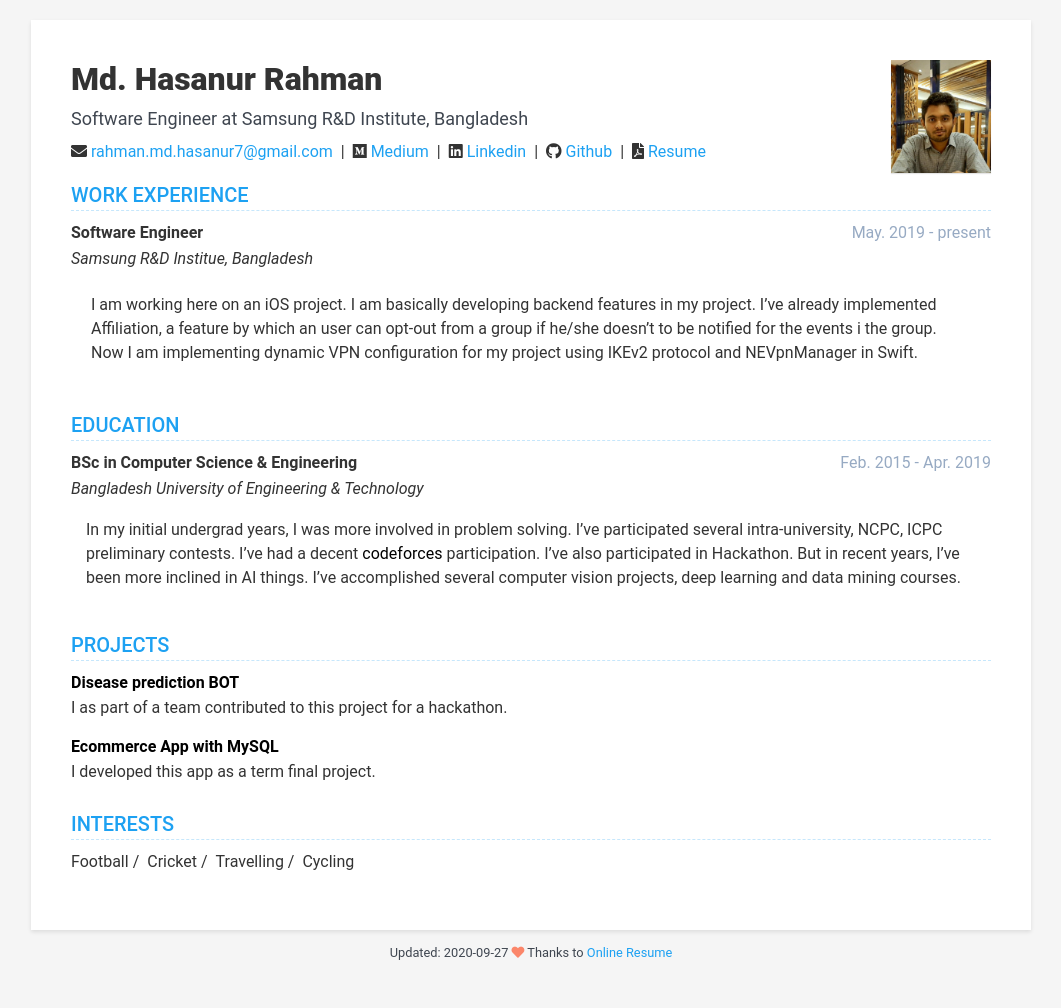
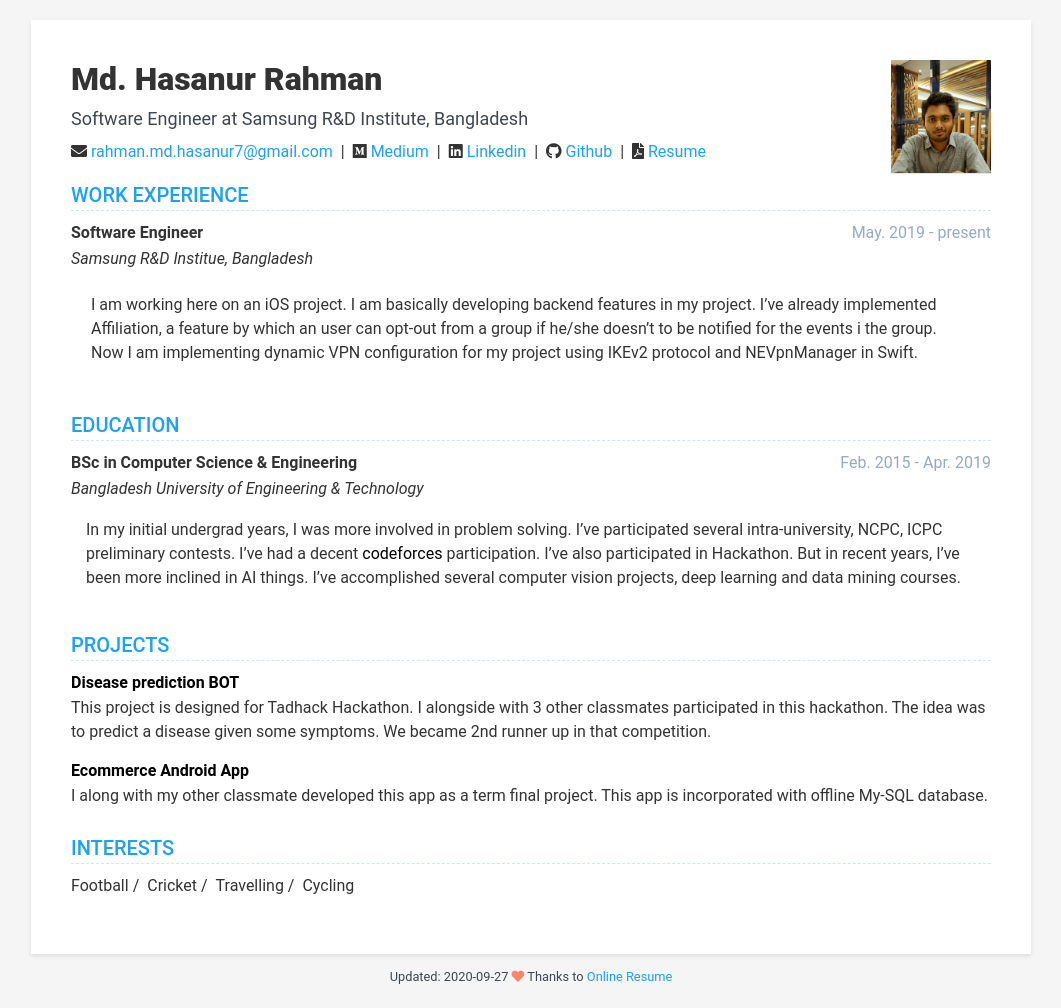
Before and after one commit to umma-salma/hasanur-rahman.github.io, a Jekyll site: the page built from index.html, in a window 1280 px wide. Shown: the whole page, without its empty margins (109-1170 px from the left). Built offline with Jekyll 4.4.1, drawn with Linux system fonts in a browser that asks for light colours; nearby versions of some CDN libraries; before the commit the page ends 984 px from its top, so only the background shows below that.

Commit message:
updated projects
Signed-off-by: Md. Hasanur Rahman <hasanurrahman690@gmail.com>

```diff
--- a/_data/data.yml
+++ b/_data/data.yml
@@ -89,12 +89,13 @@
     - name: Disease prediction BOT
       link: https://github.com/hasanur-rahman/Disease-Prediction-BOT
       details: |
-        I as part of a team contributed to this project for a hackathon.
+        This project is designed for Tadhack Hackathon. I alongside with 3 other classmates participated in this hackathon. The idea was to predict a disease given some symptoms.
+        We became 2nd runner up in that competition.
 
-    - name: Ecommerce App with MySQL
+    - name: Ecommerce Android App
       link: https://github.com/hasanur-rahman/ECommerce-app-using-Online-MySQL
       details: |
-        I developed this app as a term final project.
+        I along with my other classmate developed this app as a term final project. This app is incorporated with offline My-SQL database.
 
 publications:
   display: true
```
